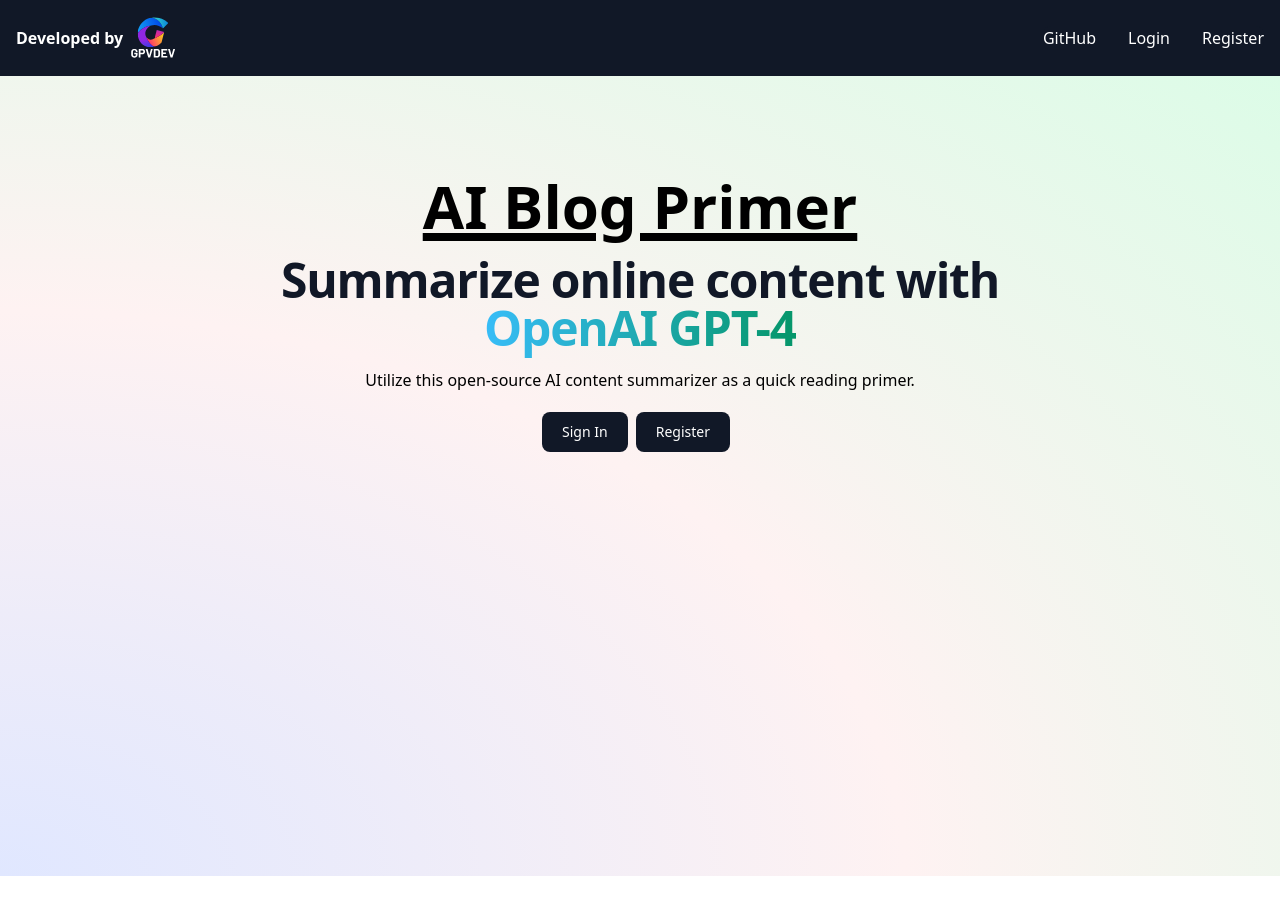
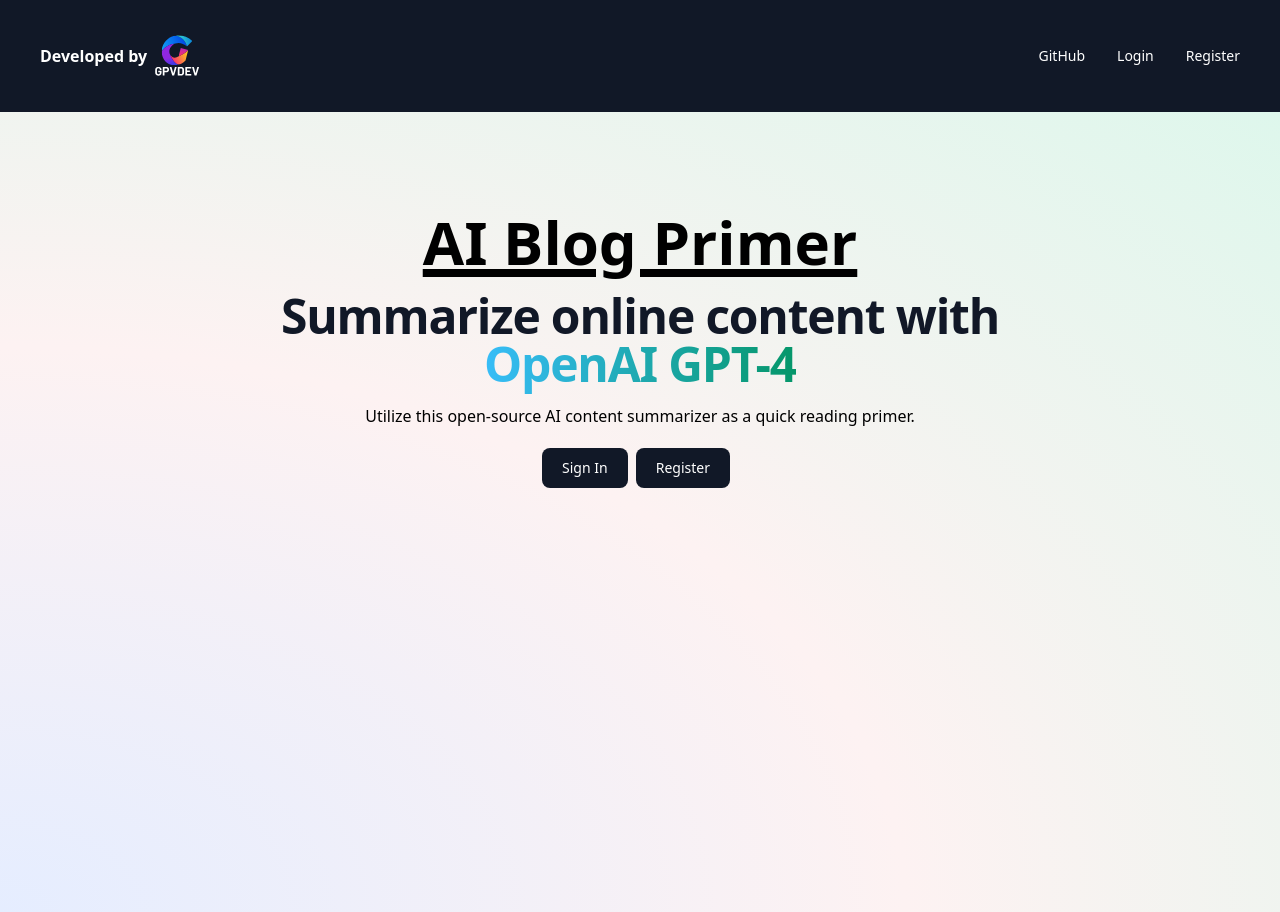
Before and after one commit to GPVcode/aiTextPrimer, a React (Create React App) app in the folder frontend/: page / in a window 1280 px wide. Before the commit the page ends 876 px from the top, so only its background shows below. Built offline with nearby package versions, Linux system fonts and the light colour scheme; no server answers; a web font is replaced by a local one.

Commit message:
fixing flowbite bug

```diff
--- a/frontend/public/index.html
+++ b/frontend/public/index.html
@@ -16,8 +16,6 @@
     -->
     <link rel="manifest" href="%PUBLIC_URL%/manifest.json" />
 
-    <link href="https://cdnjs.cloudflare.com/ajax/libs/flowbite/1.6.5/flowbite.min.css" rel="stylesheet" />
-
     <title>OpenAI Blog Primer</title>
     <!-- satoshi font family -->
       <link
@@ -34,8 +32,6 @@
   <body>
     <noscript>You need to enable JavaScript to run this app.</noscript>
     <div id="root"></div>
-    <script src="https://cdnjs.cloudflare.com/ajax/libs/flowbite/1.6.5/flowbite.min.js"></script>
-
   </body>
 
 </html>
--- a/frontend/src/components/Header.jsx
+++ b/frontend/src/components/Header.jsx
@@ -1,5 +1,6 @@
 import { useSelector, useDispatch } from 'react-redux';
 import { useNavigate, Link } from 'react-router-dom';
+import { Navbar } from 'flowbite-react';
 import { useLogoutMutation } from '../slices/usersApiSlice';
 import { logout } from '../slices/authSlice'
 import logo from '../assets/GPVdev-Black.svg'
@@ -24,50 +25,121 @@
       console.log(err)
     }
   }
+  // max-w-screen-xl flex flex-wrap items-center justify-between mx-auto p-4
+  return (
 
-  return (
-    <>
-    <nav class="bg-gray-900 border-gray-900 dark:white">
-      <div class="max-w-screen-xl flex flex-wrap items-center justify-between mx-auto p-4">
-
+      <Navbar fluid rounded class="bg-gray-900 border-gray-900 dark:white px-2 py-2.5 dark:border-gray-700 dark:bg-gray-800 sm:px-4">
+        <div class="w-full flex flex-wrap items-center justify-between bg-gray-900 bg-gradient-to-r p-4 dark:bg-gray-900 sm:p-6 mx-auto">
+        <Navbar.Brand>
           <Link to='/' alt='ai_logo' class="flex items-center">
           <span class="self-center text-1xl font-semibold whitespace-nowrap text-white dark:text-white">Developed by</span>
           <img src={logo} class=" pl-2 h-11" alt="GPVdev Logo" />
+          </Link>
+        </Navbar.Brand>
 
-        </Link>
-        <button data-collapse-toggle="navbar-default" type="button" class="inline-flex items-center p-2 ml-3 text-sm text-gray-300 rounded-lg md:hidden hover:bg-gray-0 focus:outline-none focus:ring-2 focus:ring-gray-200 dark:text-gray-400 dark:hover:bg-gray-700 dark:focus:ring-gray-600" aria-controls="navbar-default" aria-expanded="false">
-          <span class="sr-only">Open main menu</span>
-          <svg class="w-6 h-6" aria-hidden="true" fill="currentColor" viewBox="0 0 20 20" xmlns="http://www.w3.org/2000/svg"><path fillRule="evenodd" d="M3 5a1 1 0 011-1h12a1 1 0 110 2H4a1 1 0 01-1-1zM3 10a1 1 0 011-1h12a1 1 0 110 2H4a1 1 0 01-1-1zM3 15a1 1 0 011-1h12a1 1 0 110 2H4a1 1 0 01-1-1z" clipRule="evenodd"></path></svg>
-        </button>
-        <div class="hidden w-full md:block md:w-auto" id="navbar-default">
-          <ul class="font-medium flex flex-col p-4 md:p-0 mt-4 border border-gray-900 rounded-lg bg-gray-900 md:flex-row md:space-x-8 md:mt-0 md:border-0 md:bg-gray-900 dark:bg-gray-800 md:dark:bg-gray-900 dark:border-gray-700">
-            <li>
-              <Link
-              type='button'
+          <Navbar.Toggle />
+          <Navbar.Collapse>
+            <Navbar.Link
+              as='button'
               onClick={() =>
                 window.open("https://github.com/GPVcode/aiTextPrimer", "_blank")
               }
               class='block py-2 pl-3 pr-4 text-white rounded hover:bg-white hover:text-gray-950 md:hover:bg-white md:border-0 md:hover:text-gray-950 md:p-0 dark:text-white md:dark:hover:text-blue-500 dark:hover:bg-gray-700 dark:hover:text-white md:dark:hover:bg-transparent'
             >
             GitHub
-              </Link>
-            </li>
-            <li>
+            </Navbar.Link>
+            <Navbar.Link
+              active
+            >
               { userInfo ? <Link class="block py-2 pl-3 pr-4 text-white rounded hover:bg-white hover:text-gray-950 md:hover:bg-white md:border-0 md:hover:text-gray-950 md:p-0 dark:text-white md:dark:hover:text-blue-500 dark:hover:bg-gray-700 dark:hover:text-white md:dark:hover:bg-transparent" to='/profile'>Profile</Link> : <Link class='block py-2 pl-3 pr-4 text-white rounded hover:bg-white hover:text-gray-950 md:hover:bg-white md:border-0 md:hover:text-gray-950 md:p-0 dark:text-white md:dark:hover:text-blue-500 dark:hover:bg-gray-700 dark:hover:text-white md:dark:hover:bg-transparent' to='/login'>Login</Link>}
-            </li>
-            <li>
+            </Navbar.Link>
+            <Navbar.Link
+              active
+            >
               { userInfo ?
                 <Link class="block py-2 pl-3 pr-4 text-white rounded hover:bg-white hover:text-gray-950 md:hover:bg-white md:border-0 md:hover:text-gray-950 md:p-0 dark:text-white md:dark:hover:text-blue-500 dark:hover:bg-gray-700 dark:hover:text-white md:dark:hover:bg-transparent" onClick={ logoutHandler }>Logout</Link> :
                 <Link class="block py-2 pl-3 pr-4 text-white rounded hover:bg-white hover:text-gray-950 md:hover:bg-white md:border-0 md:hover:text-gray-950 md:p-0 dark:text-white md:dark:hover:text-blue-500 dark:hover:bg-gray-700 dark:hover:text-white md:dark:hover:bg-transparent" to='/register'>Register</Link>}
+            </Navbar.Link>
+          </Navbar.Collapse>
+          </div>
+      </Navbar>
 
-            </li>
-          </ul>
-        </div>
-      </div>
-    </nav>
-
-    </>
   );
 };
 
 export default Header;
+
+
+// import { useSelector, useDispatch } from 'react-redux';
+// import { useNavigate, Link } from 'react-router-dom';
+// import { useLogoutMutation } from '../slices/usersApiSlice';
+// import { logout } from '../slices/authSlice'
+// import logo from '../assets/GPVdev-Black.svg'
+
+
+// const Header = () => {
+
+//   const { userInfo } = useSelector((state) => state.auth);
+
+//   const dispatch = useDispatch();
+//   const navigate = useNavigate();
+
+//   const [logoutApiCall] = useLogoutMutation();
+
+//   const logoutHandler = async () => {
+//     try{
+//       // request that destroys cookie
+//       await logoutApiCall().unwrap();
+//       dispatch(logout());
+//       navigate('/');
+//     } catch(err) {
+//       console.log(err)
+//     }
+//   }
+
+//   return (
+//     <>
+//     <nav class="bg-gray-900 border-gray-900 dark:white">
+//       <div class="max-w-screen-xl flex flex-wrap items-center justify-between mx-auto p-4">
+
+//         <Link to='/' alt='ai_logo' class="flex items-center">
+//         <span class="self-center text-1xl font-semibold whitespace-nowrap text-white dark:text-white">Developed by</span>
+//         <img src={logo} class=" pl-2 h-11" alt="GPVdev Logo" />
+
+//         </Link>
+//         <button data-collapse-toggle="navbar-default" type="button" class="inline-flex items-center p-2 ml-3 text-sm text-gray-300 rounded-lg md:hidden hover:bg-gray-0 focus:outline-none focus:ring-2 focus:ring-gray-200 dark:text-gray-400 dark:hover:bg-gray-700 dark:focus:ring-gray-600" aria-controls="navbar-default" aria-expanded="false">
+//           <span class="sr-only">Open main menu</span>
+//           <svg class="w-6 h-6" aria-hidden="true" fill="currentColor" viewBox="0 0 20 20" xmlns="http://www.w3.org/2000/svg"><path fillRule="evenodd" d="M3 5a1 1 0 011-1h12a1 1 0 110 2H4a1 1 0 01-1-1zM3 10a1 1 0 011-1h12a1 1 0 110 2H4a1 1 0 01-1-1zM3 15a1 1 0 011-1h12a1 1 0 110 2H4a1 1 0 01-1-1z" clipRule="evenodd"></path></svg>
+//         </button>
+//         <div class="hidden w-full md:block md:w-auto" id="navbar-default">
+//           <ul class="font-medium flex flex-col p-4 md:p-0 mt-4 border border-gray-900 rounded-lg bg-gray-900 md:flex-row md:space-x-8 md:mt-0 md:border-0 md:bg-gray-900 dark:bg-gray-800 md:dark:bg-gray-900 dark:border-gray-700">
+//             <li>
+//               <Link
+//               type='button'
+//               onClick={() =>
+//                 window.open("https://github.com/GPVcode/aiTextPrimer", "_blank")
+//               }
+//               class='block py-2 pl-3 pr-4 text-white rounded hover:bg-white hover:text-gray-950 md:hover:bg-white md:border-0 md:hover:text-gray-950 md:p-0 dark:text-white md:dark:hover:text-blue-500 dark:hover:bg-gray-700 dark:hover:text-white md:dark:hover:bg-transparent'
+//               >
+//                 GitHub
+//               </Link>
+//             </li>
+//             <li>
+//               { userInfo ? <Link class="block py-2 pl-3 pr-4 text-white rounded hover:bg-white hover:text-gray-950 md:hover:bg-white md:border-0 md:hover:text-gray-950 md:p-0 dark:text-white md:dark:hover:text-blue-500 dark:hover:bg-gray-700 dark:hover:text-white md:dark:hover:bg-transparent" to='/profile'>Profile</Link> : <Link class='block py-2 pl-3 pr-4 text-white rounded hover:bg-white hover:text-gray-950 md:hover:bg-white md:border-0 md:hover:text-gray-950 md:p-0 dark:text-white md:dark:hover:text-blue-500 dark:hover:bg-gray-700 dark:hover:text-white md:dark:hover:bg-transparent' to='/login'>Login</Link>}
+//             </li>
+//             <li>
+//               { userInfo ?
+//               <Link class="block py-2 pl-3 pr-4 text-white rounded hover:bg-white hover:text-gray-950 md:hover:bg-white md:border-0 md:hover:text-gray-950 md:p-0 dark:text-white md:dark:hover:text-blue-500 dark:hover:bg-gray-700 dark:hover:text-white md:dark:hover:bg-transparent" onClick={ logoutHandler }>Logout</Link> :
+//                <Link class="block py-2 pl-3 pr-4 text-white rounded hover:bg-white hover:text-gray-950 md:hover:bg-white md:border-0 md:hover:text-gray-950 md:p-0 dark:text-white md:dark:hover:text-blue-500 dark:hover:bg-gray-700 dark:hover:text-white md:dark:hover:bg-transparent" to='/register'>Register</Link>}
+
+//             </li>
+//           </ul>
+//         </div>
+//       </div>
+//     </nav>
+
+//     </>
+//   );
+// };
+
+// export default Header;
--- a/frontend/tailwind.config.js
+++ b/frontend/tailwind.config.js
@@ -2,6 +2,7 @@
 module.exports = {
   content: [
     "./src/**/*.{js,jsx,ts,tsx}",
+    'node_modules/flowbite-react/**/*.{js,jsx,ts,tsx}'
   ],
   theme: {
     extend: {
@@ -12,5 +13,6 @@
     },
   },
   plugins: [
+    require('flowbite/plugin')
   ],
 };
```
Also changed, not shown: 12 other files (tests, documents, lock files or other folders). Lines whose indentation alone changed are shown as unchanged.
